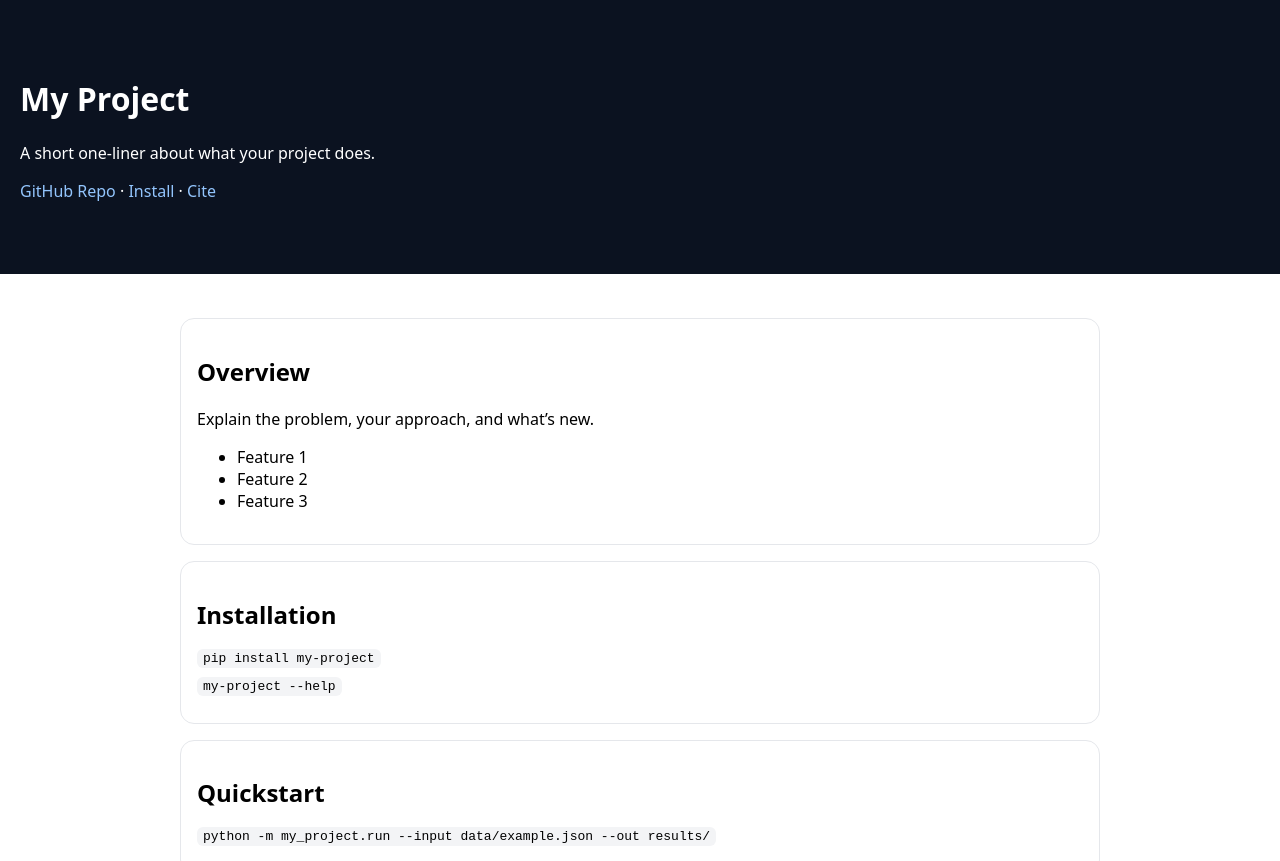
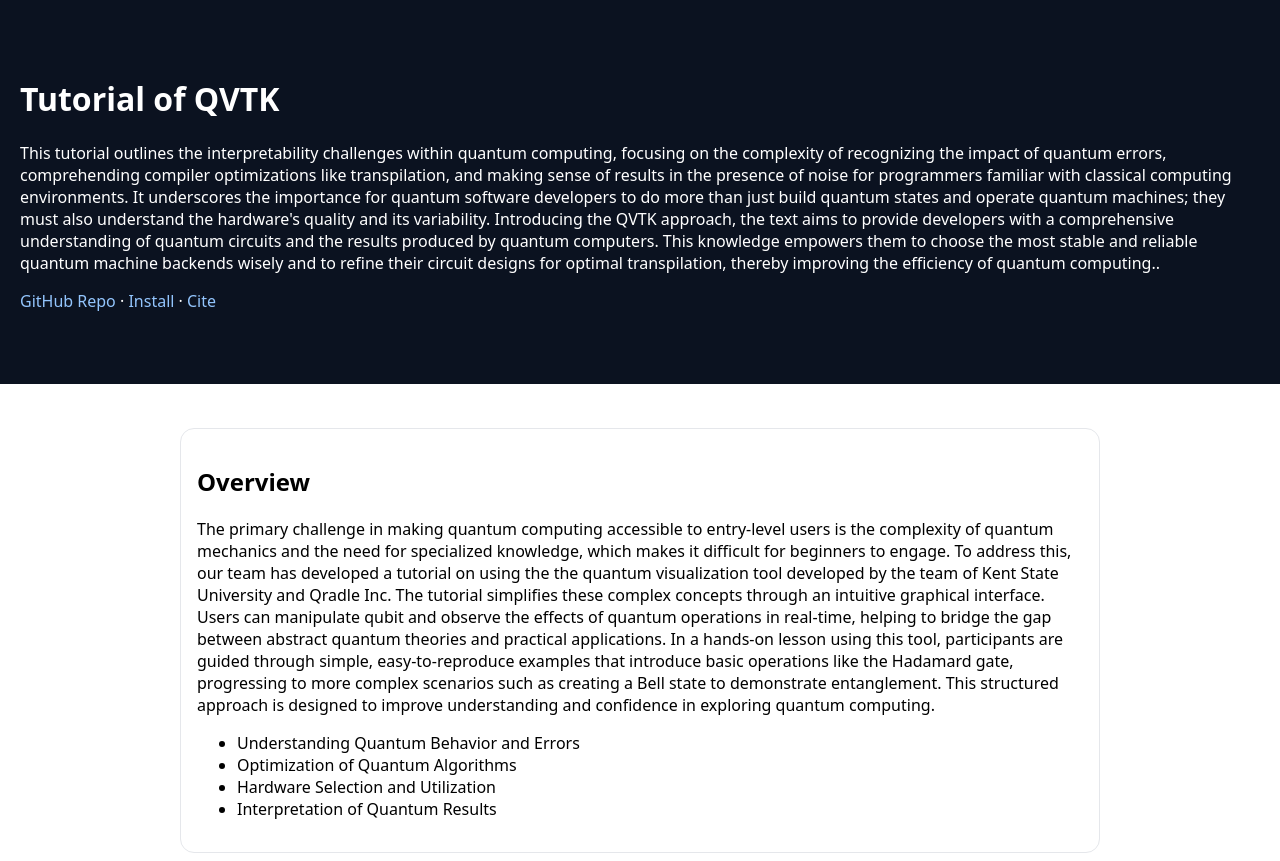
Before and after one commit to guansLab/asplos-tutorial, a plain HTML site: page index.html in a window 1280 px wide. Shown: the top 861 px of the page. Drawn offline with Linux system fonts and the light colour scheme.

Commit message:
Update index.html

```diff
--- a/index.html
+++ b/index.html
@@ -3,7 +3,7 @@
 <head>
   <meta charset="utf-8" />
   <meta name="viewport" content="width=device-width, initial-scale=1" />
-  <title>My Project</title>
+  <title>Tutorial of QVTK </title>
   <meta name="description" content="Project page for My Project." />
   <style>
     body { font-family: system-ui, -apple-system, Segoe UI, Roboto, Arial, sans-serif; margin: 0; }
@@ -18,8 +18,8 @@
 </head>
 <body>
   <header>
-    <h1>My Project</h1>
-    <p>A short one-liner about what your project does.</p>
+    <h1>Tutorial of QVTK</h1>
+    <p>This tutorial outlines the interpretability challenges within quantum computing, focusing on the complexity of recognizing the impact of quantum errors, comprehending compiler optimizations like transpilation, and making sense of results in the presence of noise for programmers familiar with classical computing environments. It underscores the importance for quantum software developers to do more than just build quantum states and operate quantum machines; they must also understand the hardware's quality and its variability. Introducing the QVTK approach, the text aims to provide developers with a comprehensive understanding of quantum circuits and the results produced by quantum computers. This knowledge empowers them to choose the most stable and reliable quantum machine backends wisely and to refine their circuit designs for optimal transpilation, thereby improving the efficiency of quantum computing..</p>
     <p>
       <a href="https://github.com/YOUR_USERNAME/my-project" style="color:#93c5fd;">GitHub Repo</a>
       ·
@@ -32,11 +32,12 @@
   <main>
     <div class="card">
       <h2>Overview</h2>
-      <p>Explain the problem, your approach, and what’s new.</p>
+      <p>The primary challenge in making quantum computing accessible to entry-level users is the complexity of quantum mechanics and the need for specialized knowledge, which makes it difficult for beginners to engage. To address this, our team has developed a tutorial on using the the quantum visualization tool developed by the team of Kent State University and Qradle Inc. The tutorial simplifies these complex concepts through an intuitive graphical interface. Users can manipulate qubit and observe the effects of quantum operations in real-time, helping to bridge the gap between abstract quantum theories and practical applications. In a hands-on lesson using this tool, participants are guided through simple, easy-to-reproduce examples that introduce basic operations like the Hadamard gate, progressing to more complex scenarios such as creating a Bell state to demonstrate entanglement. This structured approach is designed to improve understanding and confidence in exploring quantum computing.</p>
       <ul>
-        <li>Feature 1</li>
-        <li>Feature 2</li>
-        <li>Feature 3</li>
+        <li>Understanding Quantum Behavior and Errors</li>
+        <li>Optimization of Quantum Algorithms</li>
+        <li>Hardware Selection and Utilization</li>
+        <li>Interpretation of Quantum Results</li>
       </ul>
     </div>
 
```
